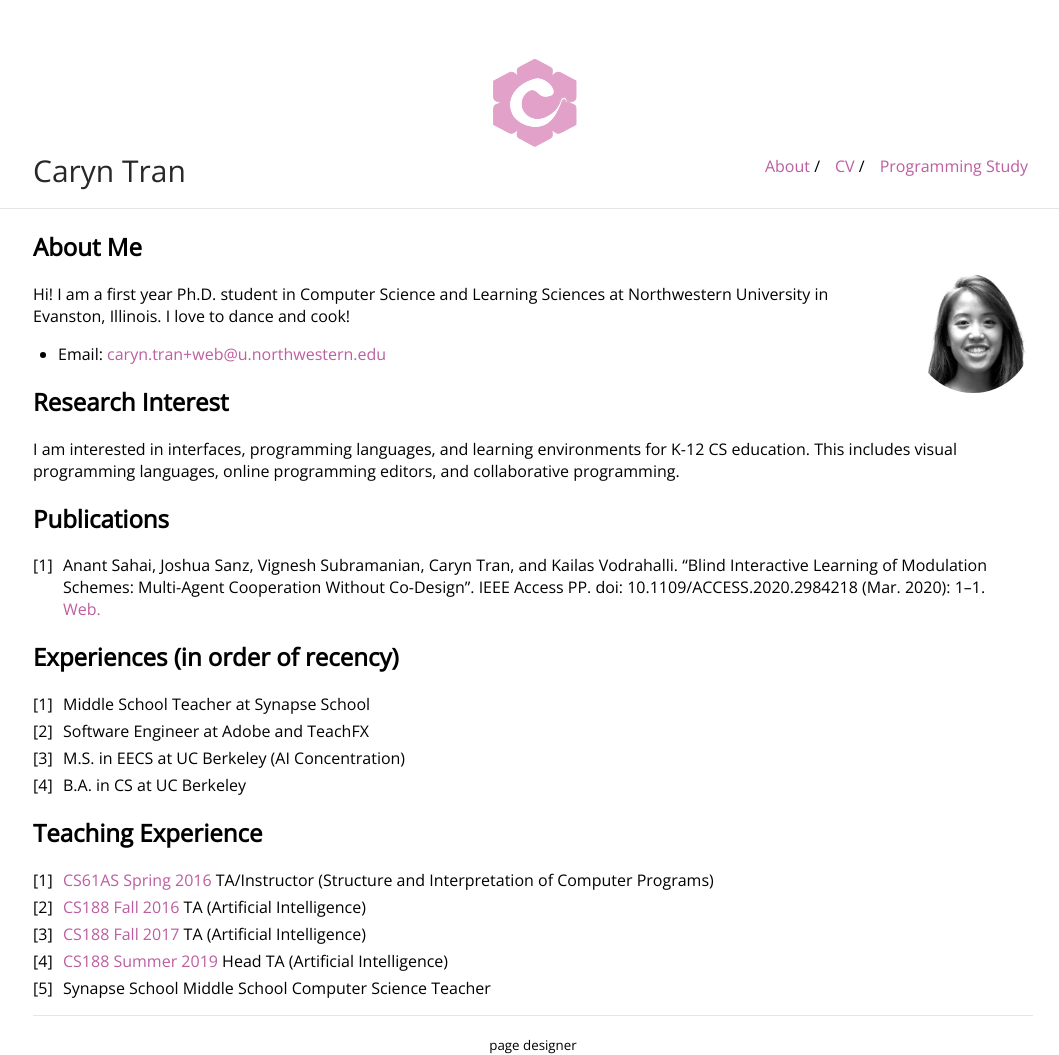
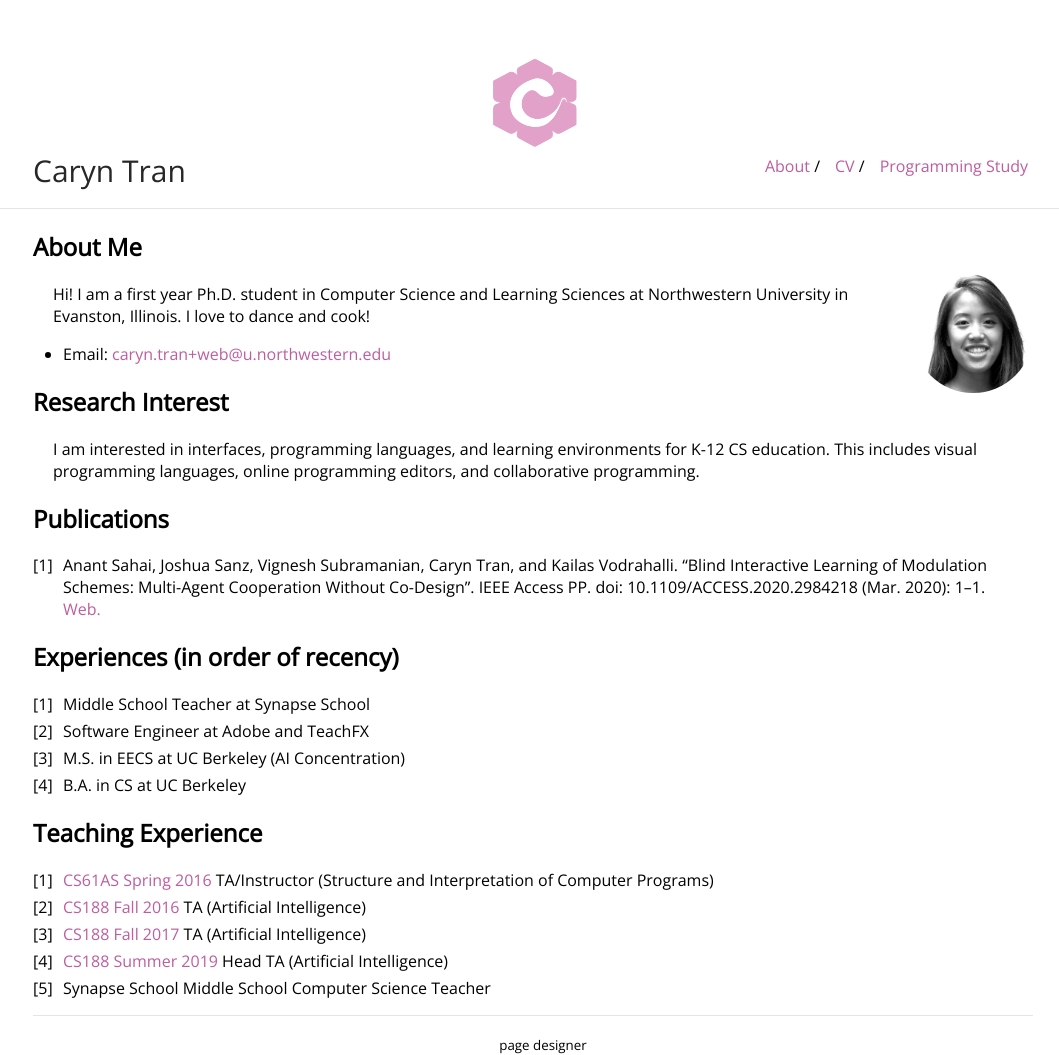
Before and after one commit to carynbear/carynbear.github.io, a Jekyll site: the page built from index.md, in a window 1280 px wide. Shown: the whole page, without its empty margins (107-1166 px from the left). Built offline with Jekyll 4.4.1, drawn with Linux system fonts in a browser that asks for light colours; our own code applies the rules of GitHub Pages for plain Markdown files.

Commit message:
Update typography.scss

```diff
--- a/_sass/typography.scss
+++ b/_sass/typography.scss
@@ -1,6 +1,9 @@
 @import "vars";
 
 .content {
+    p {
+      padding-left: 20px;
+    }
     a:hover {
         text-decoration: underline;
     }
@@ -18,7 +21,7 @@
         margin: 5px 0 5px 0;
     }
     ul {
-        padding: 0px 20px 0 25px;
+        padding: 0px 20px 0 30px;
     }
     ol {
         padding: 0 30px 0 30px;
```
